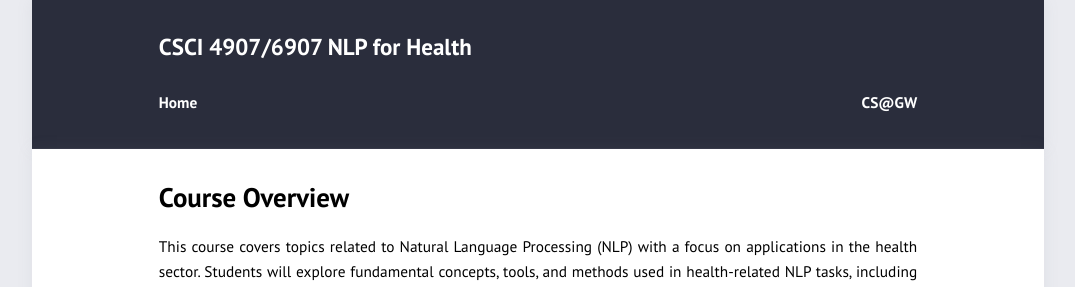
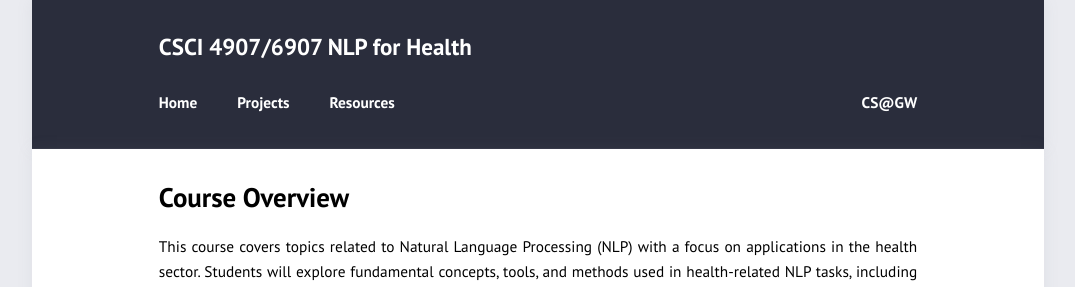
Before and after one commit to azirikly/nlp4health-fall25, a Jekyll site: the page built from index.md, in a window 1280 px wide and 900 px high. Shown: the top 287 px of the window, without its empty margins (102-1177 px from the left). Built offline with Jekyll 4.4.1, drawn with Linux system fonts in a browser that asks for light colours.

Commit message:
Update _config.yml

```diff
--- a/_config.yml
+++ b/_config.yml
@@ -21,7 +21,8 @@ show_social: false              # remove social icons
 navigation:                     # accepts {file, title, url, icon, sidebaricon}
   - {file: "index.html", title: Home, sidebaricon: home}
   #- {file: "syllabus.html", title: Syllabus, sidebaricon: syllabus}
-  #- {file: "projects.html", title: Projects, sidebaricon: projects}
+  - {file: "projects.md", title: Projects, sidebaricon: projects}
+  - {file: "resources.md", title: Resources, sidebaricon: resources}
   #- {file: "README.md", sidebaricon: address-card}
 
 external:                       # accepts {file, title, url, icon, sidebaricon}
```
